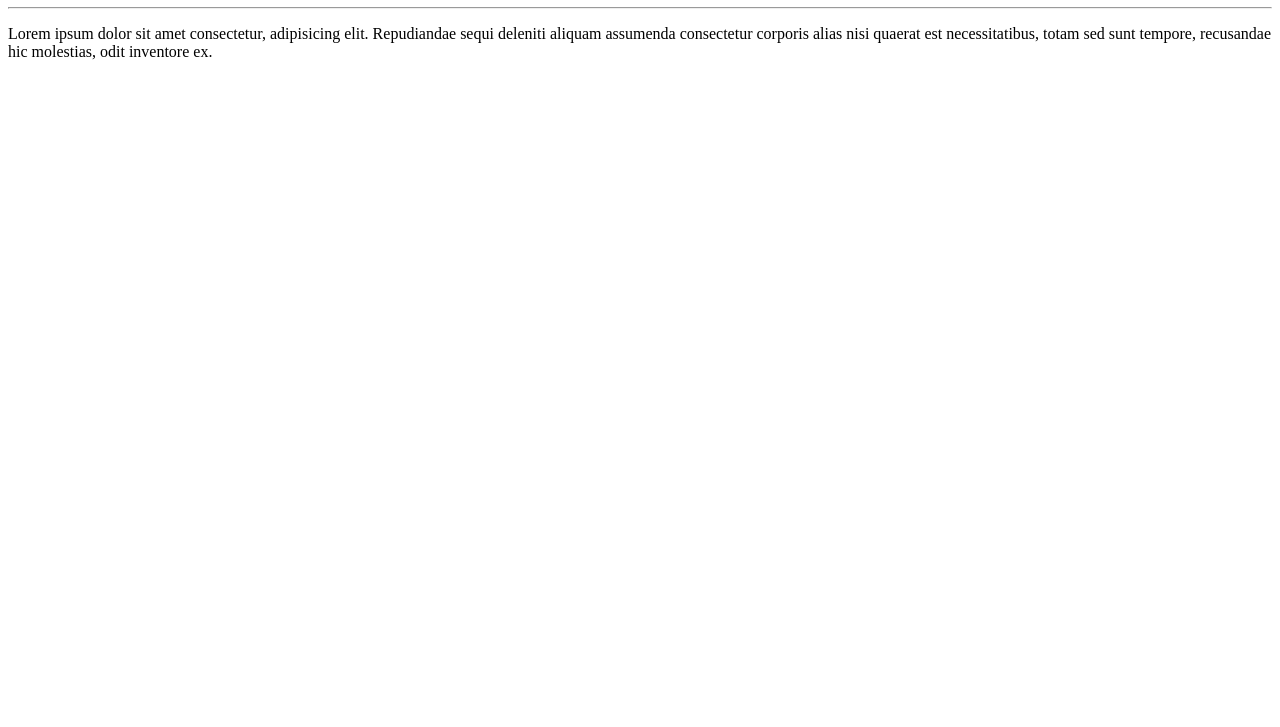
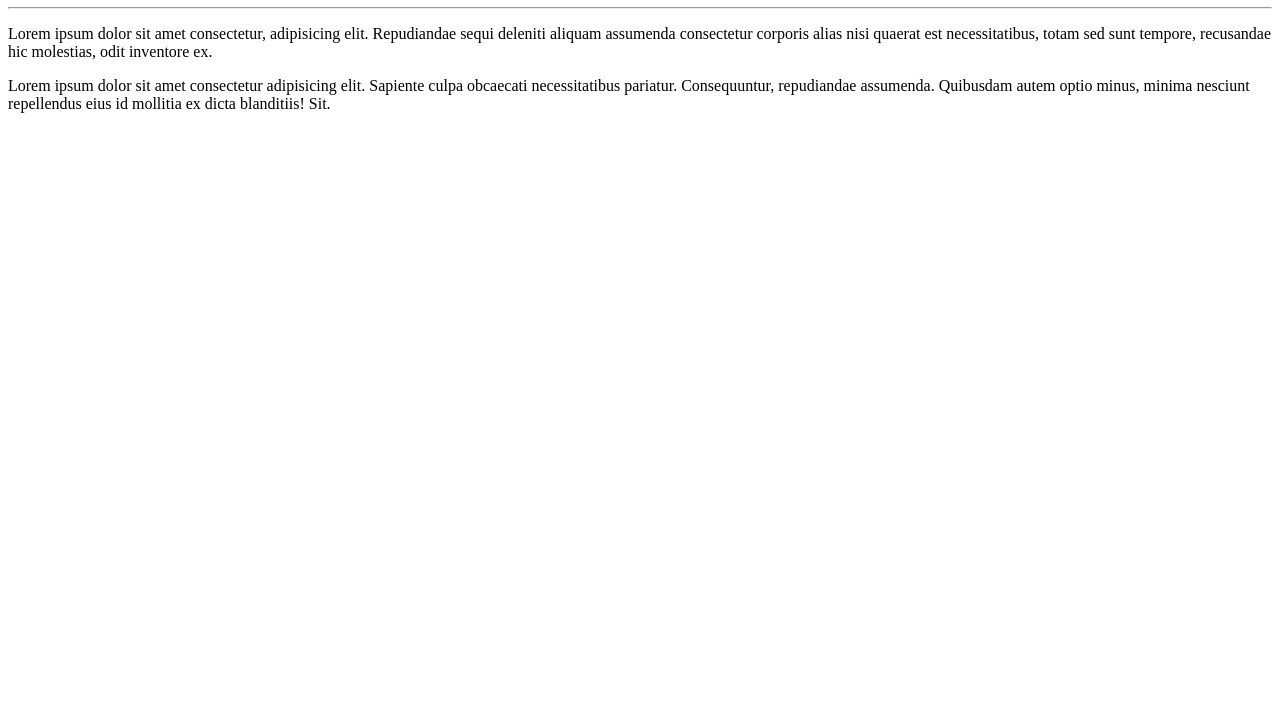
Before and after one commit to Raquel-Albuquerque/Ola-Mundo, a plain HTML site: page site-exemplo/index.html in a window 1280 px wide. Shown: the part 73-800 px from the top of the page. Drawn offline with Linux system fonts and the light colour scheme.

Commit message:
adicionei um parágrafo

```diff
--- a/site-exemplo/index.html
+++ b/site-exemplo/index.html
@@ -10,5 +10,6 @@
    <h1>Olá, Mundo!</h1>
    <hr>
    <p>Lorem ipsum dolor sit amet consectetur, adipisicing elit. Repudiandae sequi deleniti aliquam assumenda consectetur corporis alias nisi quaerat est necessitatibus, totam sed sunt tempore, recusandae hic molestias, odit inventore ex.</p>
+   Lorem ipsum dolor sit amet consectetur adipisicing elit. Sapiente culpa obcaecati necessitatibus pariatur. Consequuntur, repudiandae assumenda. Quibusdam autem optio minus, minima nesciunt repellendus eius id mollitia ex dicta blanditiis! Sit.
 </body>
 </html>
```
